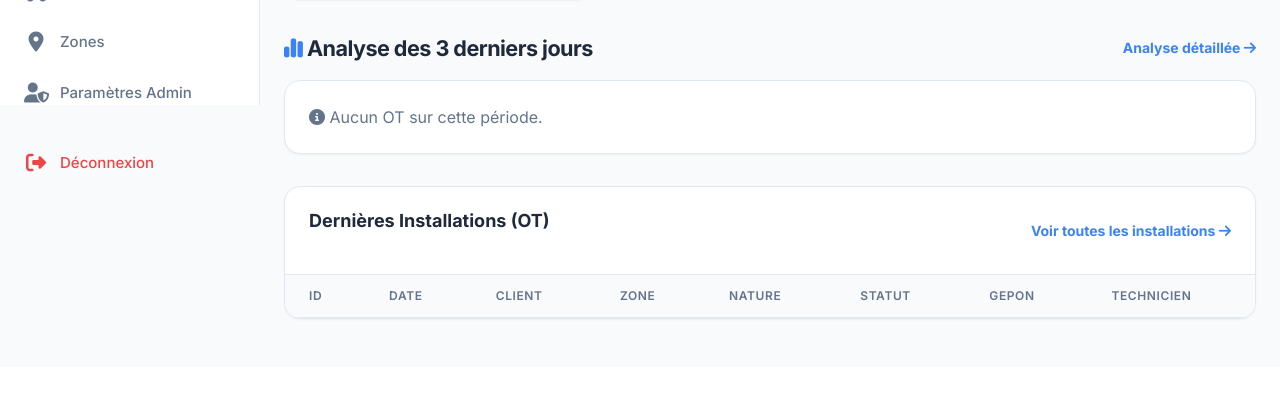
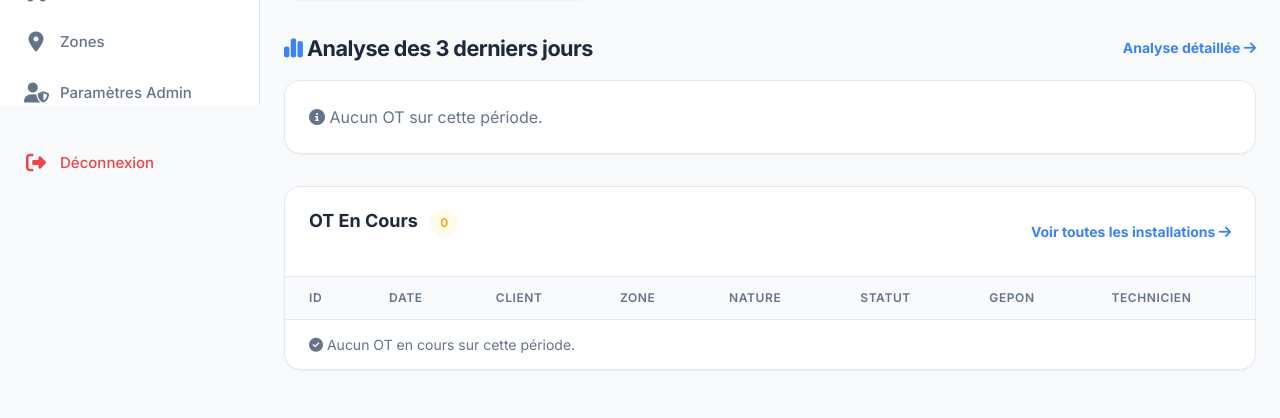
Before and after one commit to Moustapha-code/Blooming-Telecom, a PHP site: page /index.php in a window 1280 px wide. Shown: the part 695-1113 px from the top of the page. Before the commit the page ends 1015 px from the top, so only its background shows below. Run offline with PHP 8.4, Linux system fonts and the light colour scheme; the visitor is signed in with stand-in values (Sample User, id 1); tables that the repository leaves empty hold one stand-in row (values such as "Sample post"); lists and menus that the app fills with data are empty.

Commit message:
Dashboard table: list the OTs still in progress
The table showed the last 5 OTs regardless of state, so finished work
filled a panel whose purpose is knowing what is left to do. It now lists
only 'en cours' for the period, all of them rather than a arbitrary five,
ordered by date then heure de venir like the installations list.

- Heading becomes 'OT En Cours' with a count badge, and the link carries
  the état filter through to the installations page
- Empty period shows 'Aucun OT en cours', which is a useful answer here
  rather than a blank table
- Capped at 50 rows with a link to the full list, so a wide period
  cannot produce an unbounded page
- Both spellings of the state are matched, as elsewhere

Verified in the browser both ways: with no in-progress OT the empty
message shows, and with three the rows render with the badge counting 3
and every row reading 'En cours'. The rows flipped for the test were
restored.

Co-Authored-By: Claude Fable 5 <noreply@anthropic.com>

```diff
--- a/index.php
+++ b/index.php
@@ -60,16 +60,29 @@ $pendingOTs = $countOTs("etat IN ('encoure', 'en cours')");
 // 5. Stock Alerts (état courant, hors période)
 $lowStock = $pdo->query("SELECT COUNT(*) FROM materials WHERE stock_quantity < 10")->fetchColumn();
 
-// 6. Derniers OT de la période
+// 6. OT encore en cours sur la période.
+// Ce tableau sert à savoir ce qui reste à traiter : les OT terminés n'y
+// ont pas leur place. Les deux orthographes du même état coexistent en
+// base (voir normalizeEtat).
+$encoursClauses = array_map(fn($c) => "i.$c", $periodWhere);
+$encoursClauses[] = "i.etat IN ('encoure', 'en cours')";
+
 $stmt = $pdo->prepare("
     SELECT i.*, t.name as technician_name
     FROM installations i
     LEFT JOIN technicians t ON i.technician_id = t.technician_id
-    " . ($periodWhere ? 'WHERE ' . implode(' AND ', array_map(fn($c) => "i.$c", $periodWhere)) : '') . "
-    ORDER BY i.date_intervention DESC, i.id DESC LIMIT 5
+    WHERE " . implode(' AND ', $encoursClauses) . "
+    ORDER BY i.date_intervention DESC, i.temp_de_venir DESC, i.id DESC
+    LIMIT 51
 ");
 $stmt->execute($periodParams);
 $recentOTs = $stmt->fetchAll();
+
+// La 51e ligne sert uniquement à détecter qu'il y en a davantage.
+$encoursTruncated = count($recentOTs) > 50;
+if ($encoursTruncated) {
+    array_pop($recentOTs);
+}
 
 // 7. OT Stats for Chart (Simple summary by zone)
 $stmt = $pdo->prepare("SELECT zone, COUNT(*) as count FROM installations $periodSql GROUP BY zone");
@@ -338,8 +351,13 @@ if ($dateFrom !== '' && $dateTo !== '') {
                 <!-- 4. Bottom Section: Recent Activities (Table stays as requested) -->
                 <div class="card-table">
                     <div class="card-header flex justify-between items-center">
-                        <h3 class="section-title mb-0">Dernières Installations (OT)</h3>
-                        <a href="pages/installations.php" class="text-sm font-bold text-primary">Voir toutes les
+                        <h3 class="section-title mb-0">
+                            OT En Cours
+                            <span class="badge badge-warning" style="margin-left: 8px; font-size: .75rem;">
+                                <?php echo count($recentOTs) . ($encoursTruncated ? '+' : ''); ?>
+                            </span>
+                        </h3>
+                        <a href="pages/installations.php?etat=encoure" class="text-sm font-bold text-primary">Voir toutes les
                             installations <i class="fa-solid fa-arrow-right"></i></a>
                     </div>
                     <div class="table-responsive">
@@ -357,6 +375,14 @@ if ($dateFrom !== '' && $dateTo !== '') {
                                 </tr>
                             </thead>
                             <tbody>
+                                <?php if (empty($recentOTs)): ?>
+                                    <tr>
+                                        <td colspan="8" class="text-center p-6 text-muted">
+                                            <i class="fa-solid fa-circle-check text-success mr-2"></i>
+                                            Aucun OT en cours sur cette période.
+                                        </td>
+                                    </tr>
+                                <?php endif; ?>
                                 <?php foreach ($recentOTs as $ot): ?>
                                     <tr class="table-row">
                                         <td class="font-bold text-muted">#<?php echo htmlspecialchars($ot['id']); ?></td>
@@ -391,6 +417,14 @@ if ($dateFrom !== '' && $dateTo !== '') {
                                         </td>
                                     </tr>
                                 <?php endforeach; ?>
+                                <?php if ($encoursTruncated): ?>
+                                    <tr>
+                                        <td colspan="8" class="text-center p-4 text-muted text-sm">
+                                            Seuls les 50 premiers sont affichés &mdash;
+                                            <a href="pages/installations.php?etat=encoure" class="text-primary font-bold">voir la liste complète</a>
+                                        </td>
+                                    </tr>
+                                <?php endif; ?>
                             </tbody>
                         </table>
                     </div>
```
